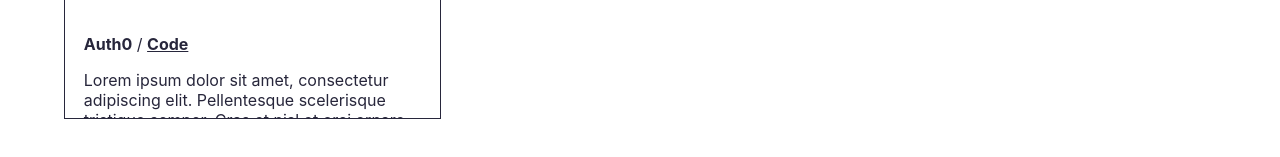
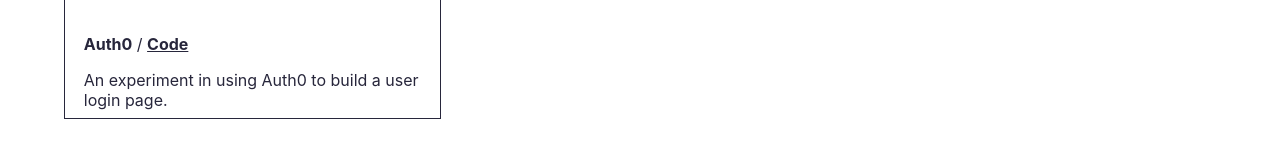
Before and after one commit to madisonlowe/mySiteReact, a React (Create React App) app: page /projects in a window 1280 px wide. Shown: the part 1321-1478 px from the top of the page. Built offline with nearby package versions, Linux system fonts and the light colour scheme.

Commit message:
Updated link in data.js.

```diff
--- a/src/data.js
+++ b/src/data.js
@@ -37,10 +37,9 @@
   },
   {
     title: "Auth0",
-    desc: "Lorem ipsum dolor sit amet, consectetur adipiscing elit. Pellentesque scelerisque tristique semper. Cras et nisl et orci ornare pulvinar. Vivamus sit amet velit viverra, vehicula ipsum a, dignissim ex.",
+    desc: "An experiment in using Auth0 to build a user login page.",
     src: "https://i.pinimg.com/564x/44/f9/49/44f949056f550359f76ea8cb42702444.jpg",
-    github:
-      "https://github.com/SchoolOfCode/w10d4_auth0-workshop-skan-son-butchers",
+    github: "https://github.com/madisonlowe/w10d4_auth0",
   },
 ];
 
```
